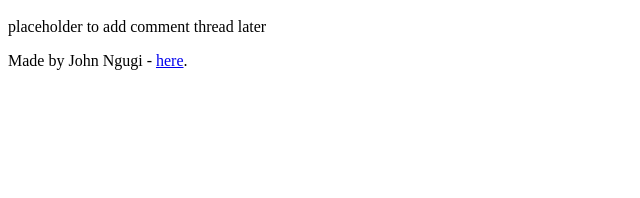
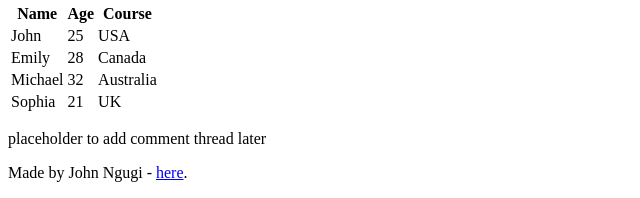
Before and after one commit to John51775/My_First_Portfolio, a plain HTML site: page html_basic/index.html in a window 1280 px wide. Shown: the part 689-887 px from the top of the page, without its empty margins (0-640 px from the left). Before the commit the page ends 800 px from the top, so only its background shows below. Drawn offline with Linux system fonts and the light colour scheme.

Commit message:
create a table

```diff
--- a/html_basic/index.html
+++ b/html_basic/index.html
@@ -34,6 +34,39 @@
          <a href="https://efficientsolutions.co.ke/"  target="_blank" >
              <img src = "https://i.ibb.co/gTDZZT8/ALX-Logo-07.png" width=200px height=200x
              alt="alx logo"></a>
+             <table>
+                <thead>
+               <tr>
+            <th>Name</th>
+            <th>Age</th>
+            <th>Course</th>
+               </tr>
+                 </thead>
+                 <tbody>
+                   <tr>
+                     <td>John</td>
+                    <td>25</td>
+                    <td>USA</td>
+                   </tr>
+                   <tr>
+                     <td>Emily</td>
+                    <td>28</td>
+                    <td>Canada</td>
+                   </tr>
+                   <tr>
+                     <td>Michael</td>
+                    <td>32</td>
+                    <td>Australia</td>
+                   </tr>
+                    <tr>
+                     <td>Sophia</td>
+                    <td>21</td>
+                    <td>UK</td>
+                   </tr>
+
+                 </tbody>
+
+             </table>
              </article>
              <aside><p>placeholder to add comment thread later</p></aside>
 </main>
```
